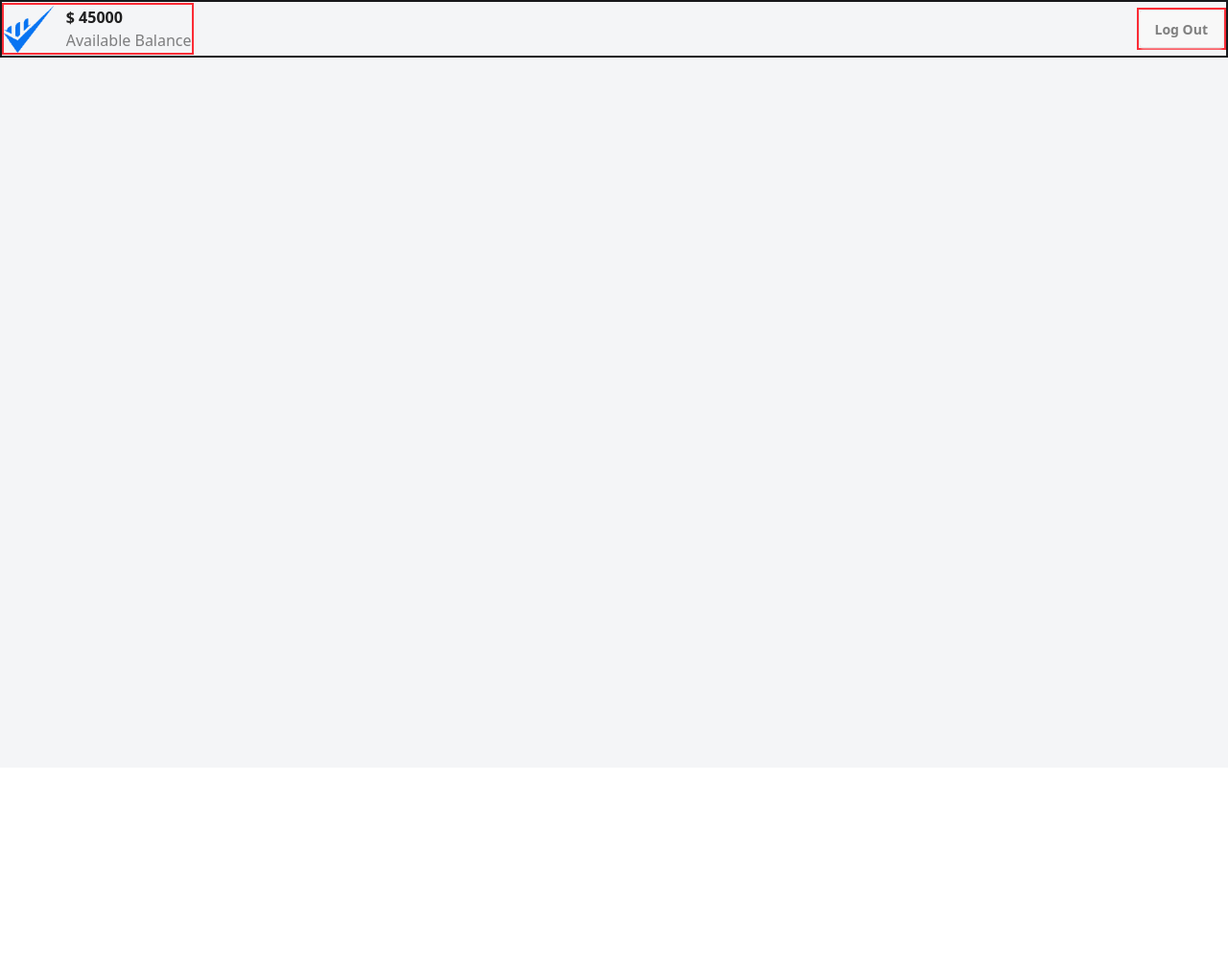
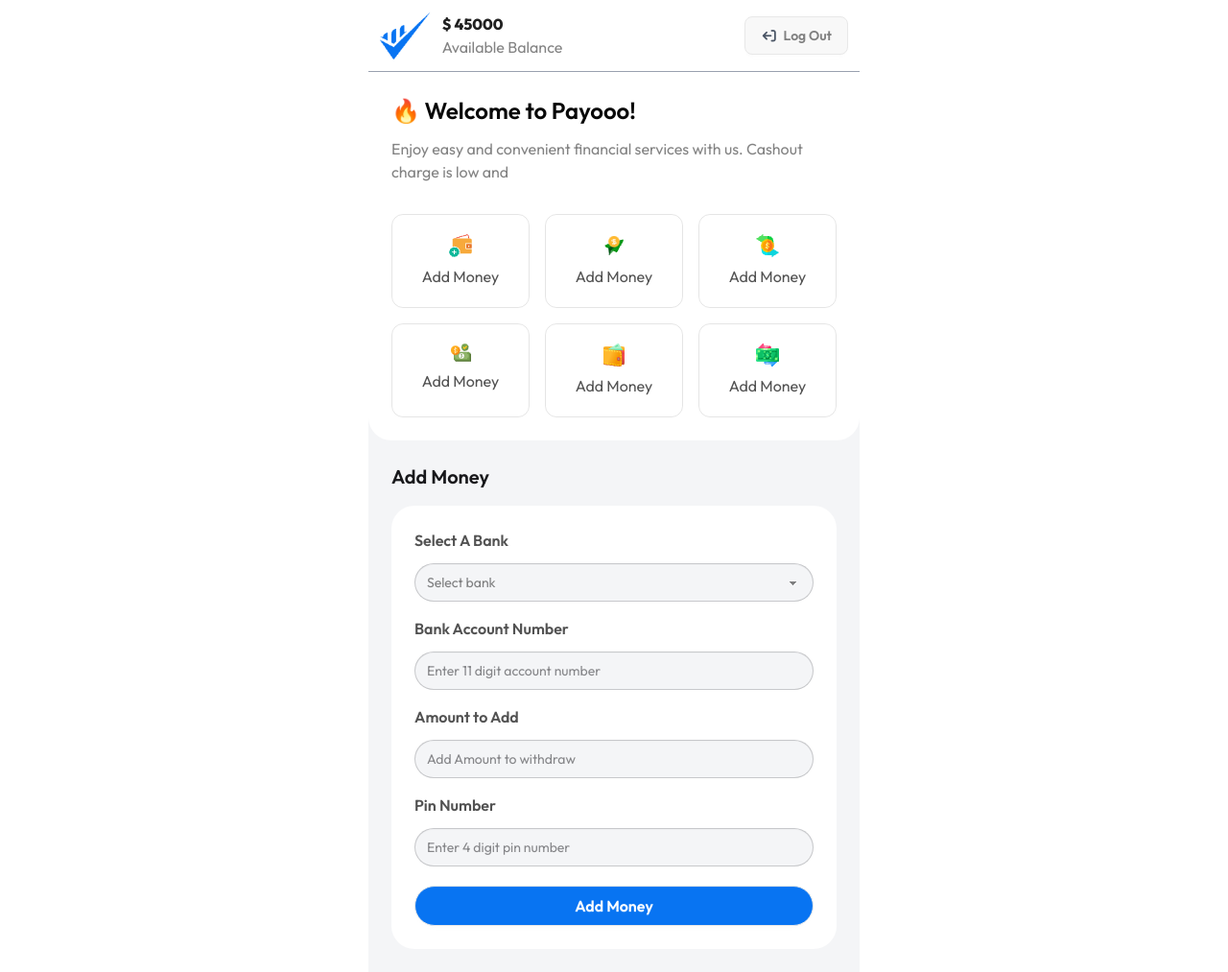
Before and after one commit to Shamim-Islam/Payoo-Mobile-Banking-App, a plain HTML site: page home.html in a window 1280 px wide. Shown: the whole page at 96% size. Before the commit the page ends 800 px from the top, so only its background shows below. Drawn offline with nearby package versions, Linux system fonts and the light colour scheme.

Commit message:
create home page and add money sectionn

```diff
--- a/home.html
+++ b/home.html
@@ -14,23 +14,156 @@
 
     <!-- Tailwind Css -->
     <script src="https://cdn.jsdelivr.net/npm/@tailwindcss/browser@4"></script>
+
+    <!-- Custom css -->
+    <link rel="stylesheet" href="style.css" />
+
+    <!-- Fontawesome CDN -->
+    <link
+      rel="stylesheet"
+      href="https://cdnjs.cloudflare.com/ajax/libs/font-awesome/7.0.0/css/all.min.css"
+      integrity="sha512-DxV+EoADOkOygM4IR9yXP8Sb2qwgidEmeqAEmDKIOfPRQZOWbXCzLC6vjbZyy0vPisbH2SyW27+ddLVCN+OMzQ=="
+      crossorigin="anonymous"
+      referrerpolicy="no-referrer"
+    />
   </head>
-  <body class="bg-[#f4f5f7] h-[100vh]">
-    <header>
-      <div class="border-2 min-h-[60px] flex items-center justify-between">
-        <div class="left border-2 border-red-500 flex items-center">
+  <body class="bg-[#f4f5f7] outfit-fonts max-w-lg mx-auto">
+    <header class="bg-white">
+      <navbar
+        class="min-h-[60px] flex items-center justify-between p-3 border-b-1 border-gray-400"
+      >
+        <div class="left flex items-center">
           <img src="./assets/Group.png" alt="" class="h-[50px]" />
           <div class="ml-3">
             <h2 class="font-extrabold text-[#080808e6]">
-              $ <span>45000</span>
+              $ <span id="available-balance">45000</span>
             </h2>
             <p class="text-[#08080880]">Available Balance</p>
           </div>
         </div>
-        <div class="right border-2 border-red-500">
-          <button class="btn text-[#08080880]">Log Out</button>
+        <div class="right">
+          <button class="btn text-[#08080880] rounded-lg">
+            <i
+              class="fa-solid fa-arrow-right-from-bracket rotate-180 text-gray-600"
+            ></i>
+            Log Out
+          </button>
+        </div>
+      </navbar>
+    </header>
+    <section class="p-6 bg-white rounded-b-3xl">
+      <!-- Heading and description -->
+      <div>
+        <h1 class="text-2xl text-[#080808] font-semibold mb-3">
+          🔥 Welcome to Payooo!
+        </h1>
+        <p class="text-[#08080880]">
+          Enjoy easy and convenient financial services with us. Cashout charge
+          is low and
+        </p>
+      </div>
+
+      <!-- Main menu -->
+      <div class="mt-8 grid grid-cols-3 gap-4">
+        <!-- min-h-[200px] -->
+        <!-- Menu-1 -->
+        <div class="border-1 border-[#0808081a] text-center p-5 rounded-xl">
+          <img src="./assets/wallet1.png" alt="" class="mx-auto mb-2" />
+          <h2 class="text-[#080808b3]">Add Money</h2>
+        </div>
+
+        <!-- Menu-2 -->
+        <div class="border-1 border-[#0808081a] text-center p-5 rounded-xl">
+          <img src="./assets/send1.png" alt="" class="mx-auto mb-2" />
+          <h2 class="text-[#080808b3]">Add Money</h2>
+        </div>
+
+        <!-- Menu-3 -->
+        <div class="border-1 border-[#0808081a] text-center p-5 rounded-xl">
+          <img src="./assets/money1.png" alt="" class="mx-auto mb-2" />
+          <h2 class="text-[#080808b3]">Add Money</h2>
+        </div>
+
+        <!-- Menu-4 -->
+        <div class="border-1 border-[#0808081a] text-center p-5 rounded-xl">
+          <img src="./assets/bonus1.png" alt="" class="mx-auto mb-2" />
+          <h2 class="text-[#080808b3]">Add Money</h2>
+        </div>
+
+        <!-- Menu-5 -->
+        <div class="border-1 border-[#0808081a] text-center p-5 rounded-xl">
+          <img src="./assets/purse1.png" alt="" class="mx-auto mb-2" />
+          <h2 class="text-[#080808b3]">Add Money</h2>
+        </div>
+
+        <!-- Menu-6 -->
+        <div class="border-1 border-[#0808081a] text-center p-5 rounded-xl">
+          <img src="./assets/transaction1.png" alt="" class="mx-auto mb-2" />
+          <h2 class="text-[#080808b3]">Add Money</h2>
         </div>
       </div>
-    </header>
+    </section>
+    <section class="all-form-sections">
+      <!-- Add money -->
+      <div class="p-6">
+        <h1 class="mb-4 font-semibold text-xl">Add Money</h1>
+        <form action="" class="p-6 bg-white rounded-3xl">
+          <div>
+            <h1 class="text-[#080808b3] font-semibold mb-3">Select A Bank</h1>
+            <select
+              class="select w-full rounded-3xl text-[#08080880] bg-[#f4f5f7] focus:outline-none focus:ring-none"
+              id="add-bank"
+            >
+              <option disabled selected class="">Select bank</option>
+              <option>Bangladesh Bank</option>
+              <option>Sonali Bank</option>
+              <option>Dutch Bangla Bank</option>
+              <option>Community Bank</option>
+              <option>First Security Islami Bank</option>
+            </select>
+          </div>
+          <div class="mt-4">
+            <lebel class="font-semibold text-[#080808b3]"
+              >Bank Account Number</lebel
+            >
+            <br />
+            <input
+              type="text"
+              placeholder="Enter 11 digit account number"
+              class="input bg-[#f4f5f7] mt-3 rounded-3xl focus:outline-none focus:ring-none w-full"
+              id="add-account-number"
+            />
+          </div>
+          <div class="mt-4">
+            <lebel class="font-semibold text-[#080808b3]">Amount to Add</lebel>
+            <br />
+            <input
+              type="text"
+              placeholder="Add Amount to withdraw"
+              class="input bg-[#f4f5f7] mt-3 rounded-3xl focus:outline-none focus:ring-none w-full"
+              id="add-amount"
+            />
+          </div>
+          <div class="mt-4">
+            <lebel class="font-semibold text-[#080808b3]">Pin Number</lebel>
+            <br />
+            <input
+              type="text"
+              placeholder="Enter 4 digit pin number"
+              class="input bg-[#f4f5f7] mt-3 rounded-3xl focus:outline-none focus:ring-none w-full"
+              id="add-pin"
+            />
+          </div>
+          <button
+            class="btn bg-[#0874f2] mt-5 w-full rounded-3xl text-[white] text-[16px] py-[20px]"
+            id="add-money-btn"
+          >
+            Add Money
+          </button>
+        </form>
+      </div>
+    </section>
+
+    <script src="./home.js"></script>
   </body>
 </html>
--- /dev/null
+++ b/home.js
@@ -0,0 +1,26 @@
+// add money btn functionality
+
+document
+  .getElementById("add-money-btn")
+  .addEventListener("click", function (e) {
+    e.preventDefault();
+
+    // stores input value in  variables
+    const bank = document.getElementById("add-bank").value;
+    const accountNumber = document.getElementById("add-account-number").value;
+    const amount = parseInt(document.getElementById("add-amount").value);
+    const pin = document.getElementById("add-pin").value;
+
+    console.log(bank, accountNumber, amount, pin);
+
+    // available balance
+    const availableBalance = parseInt(
+      document.getElementById("available-balance").innerText
+    );
+
+    const totalNewAvailableBalance = amount + availableBalance;
+
+    // value update to available balance
+    document.getElementById("available-balance").innerText =
+      totalNewAvailableBalance;
+  });
--- /dev/null
+++ b/style.css
@@ -0,0 +1,7 @@
+/* Google Fonts */
+
+@import url("https://fonts.googleapis.com/css2?family=Outfit:wght@100..900&display=swap");
+
+.outfit-fonts {
+  font-family: "Outfit", sans-serif;
+}
```
Also changed, not shown: index.html (+4 -1 lines), tailwind.config.js (added).
